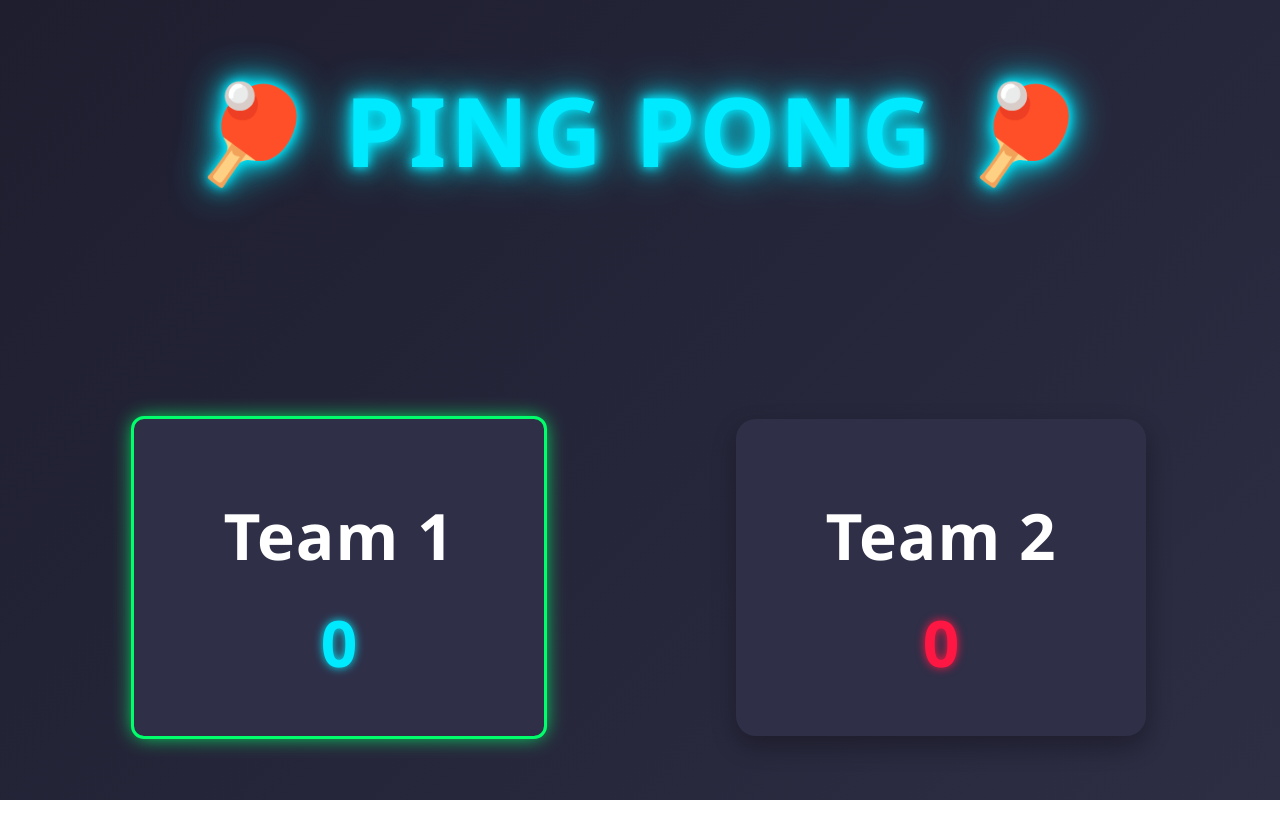
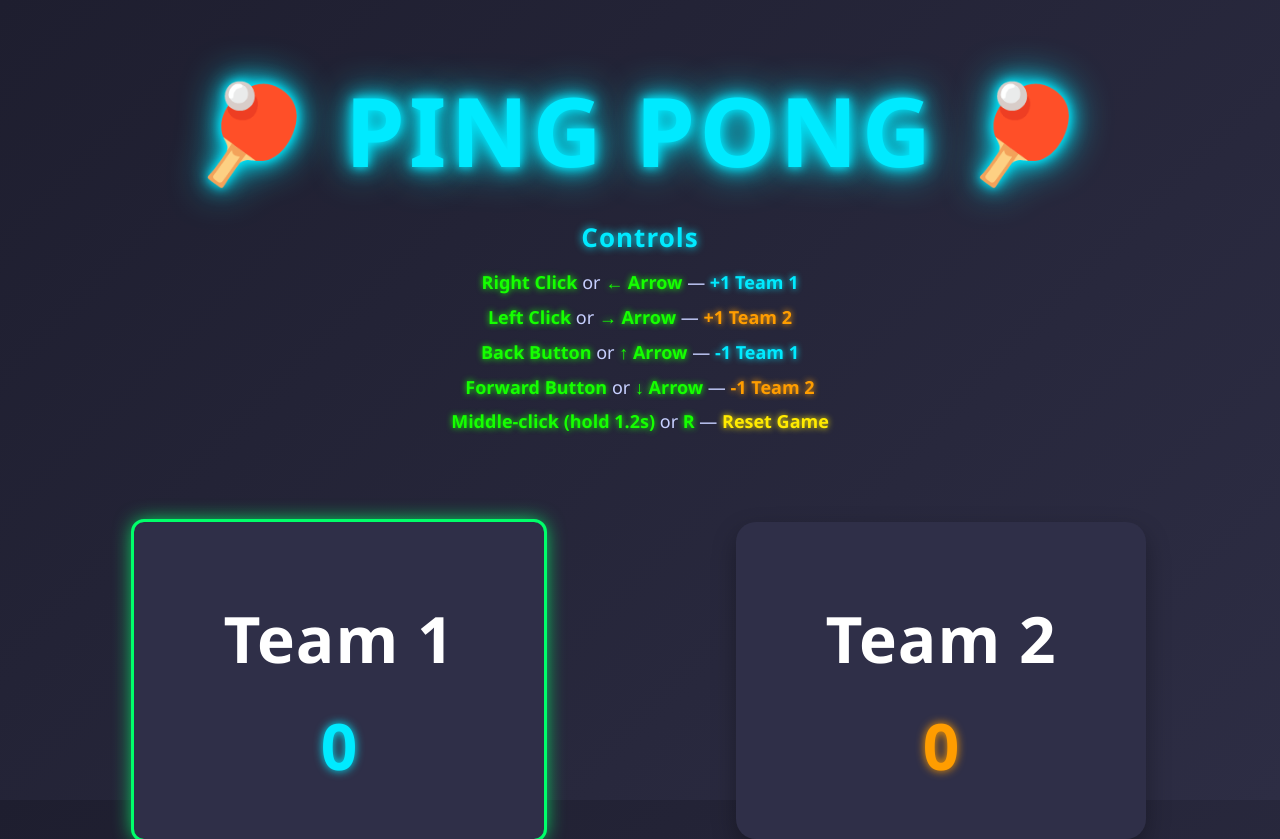
Before and after one commit to jesusods24/scoreboard, a plain HTML site: page game.html in a window 1280 px wide. Before the commit the page ends 800 px from the top, so only its background shows below. Drawn offline with Linux system fonts and the light colour scheme.

Commit message:
Before cleaning, added instructions

```diff
--- a/css/styles.css
+++ b/css/styles.css
@@ -25,6 +25,7 @@ body {
 
 .content {
     width: 100%;
+    margin-top: -15vh;
     display: flex;
     justify-content: center;
     gap: 15vw;
@@ -94,8 +95,8 @@ h1 {
     font-size: 8vh;
     font-weight: bold;
     margin: 20px 0;
-    color: #ff1744;
-    text-shadow: 0 0 10px #ff1744;
+    color: #ff9d00;
+    text-shadow: 0 0 10px #ff9d00;
 }
 
 /* ----------------------------------
@@ -137,6 +138,7 @@ button.Start:hover {
         opacity: 0;
         transform: translateY(20px);
     }
+
     to {
         opacity: 1;
         transform: translateY(0);
@@ -162,3 +164,52 @@ button.Start:hover {
     box-shadow: 0 0 10px #00ff6a;
 }
 */
+
+.instructions {
+    margin-top: -8vh;
+    margin-bottom: 5vh;
+    text-align: center;
+    color: #c7d0ff;
+    font-size: 18px;
+    line-height: 1.6;
+    max-width: 600px;
+}
+
+.instructions h2 {
+    margin-bottom: 10px;
+    font-size: 26px;
+    color: #00eaff;
+    text-shadow: 0 0 8px #00eaff;
+    letter-spacing: 1px;
+}
+
+.instructions ul {
+    list-style: none;
+    padding: 0;
+    margin: 0;
+}
+
+.instructions li {
+    margin: 6px 0;
+}
+
+.instructions .key {
+    color: #15ff00;
+    font-weight: bold;
+    text-shadow: 0 0 6px #15ff00;
+}
+
+.team1-text {
+    color: #00eaff;
+    text-shadow: 0 0 6px #00eaff;
+}
+
+.team2-text {
+    color: #ff9d00;
+    text-shadow: 0 0 6px #ff9d00;
+}
+
+.reset-text {
+    color: #ffea00;
+    text-shadow: 0 0 6px #ffea00;
+}
--- a/game.html
+++ b/game.html
@@ -6,10 +6,42 @@
     <meta name="viewport" content="width=device-width, initial-scale=1.0" />
     <title>Scoreboard</title>
 </head>
+
 <body>
 
     <div class="container">
         <h1 class="main-title">🏓 PING PONG 🏓</h1>
+        <!-- Instructions -->
+        <div class="instructions">
+            <h2>Controls</h2>
+
+            <ul>
+                <li>
+                    <span class="key">Right Click</span> or <span class="key">← Arrow</span> —
+                    <strong class="team1-text">+1 Team 1</strong>
+                </li>
+
+                <li>
+                    <span class="key">Left Click</span> or <span class="key">→ Arrow</span> —
+                    <strong class="team2-text">+1 Team 2</strong>
+                </li>
+
+                <li>
+                    <span class="key">Back Button</span> or <span class="key">↑ Arrow</span> —
+                    <strong class="team1-text">-1 Team 1</strong>
+                </li>
+
+                <li>
+                    <span class="key">Forward Button</span> or <span class="key">↓ Arrow</span> —
+                    <strong class="team2-text">-1 Team 2</strong>
+                </li>
+
+                <li>
+                    <span class="key">Middle‑click (hold 1.2s)</span> or <span class="key">R</span> —
+                    <strong class="reset-text">Reset Game</strong>
+                </li>
+            </ul>
+        </div>
 
         <div class="content">
             <div class="scoreboards">
--- a/js/script.js
+++ b/js/script.js
@@ -42,6 +42,15 @@ function checkServeSwap() {
     }
 }
 
+function restart(){
+  score1 = 0;
+  score2 = 0;
+  serveCount = 0
+  score1Display.textContent = score1;
+  score2Display.textContent = score2;
+}
+
+
 
 document.addEventListener("contextmenu", (event) => event.preventDefault());
 
@@ -62,11 +71,7 @@ document.addEventListener("mousedown", (event) => {
             // Start a 2-second timer
             holdTimer = setTimeout(() => {
                 if (isHolding) {
-                    score1 = 0;
-                    score2 = 0;
-                    serveCount = 0
-                    score1Display.textContent = score1;
-                    score2Display.textContent = score2;
+                    restart()
                 }
             }, 1200);
             break;
@@ -89,6 +94,37 @@ document.addEventListener("mousedown", (event) => {
 
 });
 
+document.addEventListener("keydown", (event) => {
+    switch (event.key) {
+        // Team 1 scoring (left side)
+        case "ArrowLeft":
+            score1++;
+            serveCount++
+            break;
+
+        // Team 2 scoring (right side)
+        case "ArrowRight":
+            score2++;
+            serveCount++
+            break;
+
+        // Undo last point Team 1
+        case "ArrowUp":
+            score1--;
+            break;
+
+        // Undo last Reset game
+        case "ArrowDown":
+            score2--;
+            break;
+        case "r":
+            restart()
+            break;
+        }
+        score1Display.textContent = score1;
+        score2Display.textContent = score2;
+        checkServeSwap()
+});
 
 document.addEventListener("mouseup", (event) => {
     if (event.button === 1) { // Middle mouse button
```
Also changed, not shown: index.html (+2 -2 lines).
